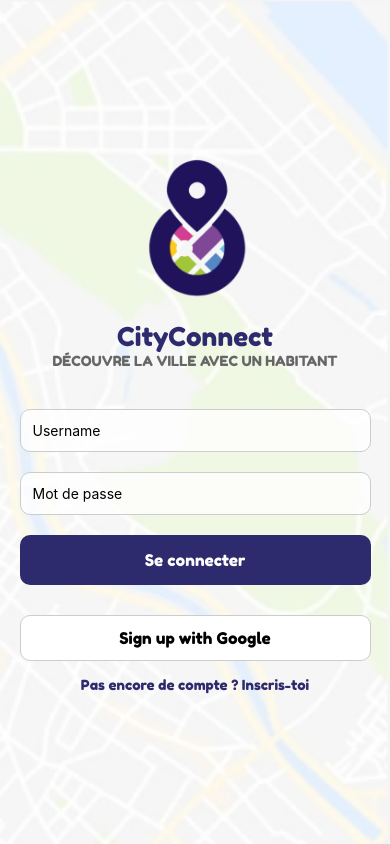
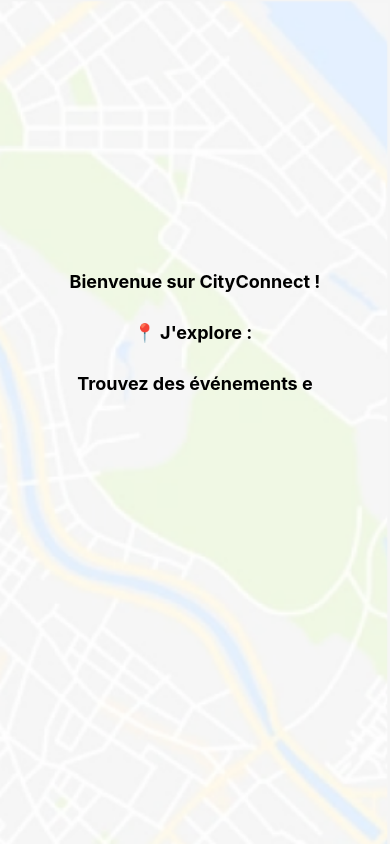
Before and after one commit to Mrenard72/frontend-cityconnect-, a React Native app: screen /Doc in a window 390 px wide. Built offline with nearby package versions, Linux system fonts and the light colour scheme; what expo-web-browser would draw is missing.

Commit message:
page doc

```diff
--- a/src/navigation/AppNavigator.js
+++ b/src/navigation/AppNavigator.js
@@ -20,6 +20,7 @@ import ServicesScreen from '../screens/ServicesScreen';
 import RestaurantsScreen from '../screens/RestaurantsScreen';
 import UserProfileScreen from '../screens/UserProfileScreen';
 import MyPageScreen from '../screens/MyPageScreen';
+import DocScreen from '../screens/DocScreen';
 
 // ajout screen dans mes infos
 import Z_InfosScreen from '../screens/Z_InfosScreen';
@@ -56,6 +57,7 @@ const DashboardStack = () => {
       <DashboardStackNav.Screen name="Explore" component={ExploreScreen} />
       <DashboardStackNav.Screen name="Activity" component={ActivityScreen} />
       <DashboardStackNav.Screen name="Restaurants" component={RestaurantsScreen} />
+      <DashboardStackNav.Screen name="Doc" component={DocScreen} />
     </DashboardStackNav.Navigator>
   );
 };
@@ -212,6 +214,7 @@ const AppNavigator = () => {
           <Stack.Screen name="Sorties" component={SortiesScreen} options={{ headerShown: false }} />
           <Stack.Screen name="Services" component={ServicesScreen} options={{ headerShown: false }} />
           <Stack.Screen name="UserProfileScreen" component={UserProfileScreen} options={{ headerShown: false }} />
+          <Stack.Screen name="Doc" component={DocScreen} options={{ headerShown: false }} />
         </>
       )}
     </Stack.Navigator>
--- a/src/screens/DashboardScreen.js
+++ b/src/screens/DashboardScreen.js
@@ -34,6 +34,11 @@ const DashboardScreen = ({ navigation }) => {
             <Text style={styles.cardText}>Je fais découvrir</Text>
           </View>
         </TouchableOpacity>
+        <TouchableOpacity style={styles.card} onPress={() => navigation.navigate('Doc')}>
+          <View style={styles.overlay}>
+            <Text style={styles.cardTextEnSavoirPlus}>En savoir +</Text>
+          </View>
+        </TouchableOpacity>
       </View>
     </ImageBackground>
   );
@@ -50,7 +55,8 @@ const styles = StyleSheet.create({
   container: {
     width: '90%',
     alignItems: 'center',
-    marginTop: 50,
+    marginTop: 130,
+    marginBottom: 10,
 
   },
   logo: {
@@ -62,14 +68,15 @@ const styles = StyleSheet.create({
     fontSize: 26,
     fontFamily: 'FredokaOne',
     color: '#2D2A6E',
-    marginBottom: 20,
+    marginBottom: 10,
+    marginTop: 160,
   },
   card: {
     width: '100%',
     height: 150,
     borderRadius: 10,
     overflow: 'hidden',
-    marginBottom: 10,
+    marginBottom:10,
     borderColor: '#20135B',
   },
   cardImage: {
@@ -88,6 +95,15 @@ const styles = StyleSheet.create({
     marginBottom: 10,
     paddingVertical: 50,
   },
+  cardTextEnSavoirPlus: {
+    fontSize: 30,
+    fontFamily: 'FredokaOne',
+    color: '#20135B', // ✅ Couleur changée ici
+    textAlign: 'center',
+    marginTop: 'auto',
+    marginBottom: 10,
+    paddingVertical: 50,
+  }
 });
 
 export default DashboardScreen;
--- /dev/null
+++ b/src/screens/DocScreen.js
@@ -0,0 +1,66 @@
+import React, { useState, useEffect } from 'react';
+import { View, Text, StyleSheet, Animated, ImageBackground } from 'react-native';
+
+const DocScreen = () => {
+  const steps = [
+    "Bienvenue sur CityConnect !",
+    "📍 J'explore : ",
+    "Trouvez des événements en temps réel créé par la communauté près de chez vous ou dans la ville de votre choix.",
+    "🔎 Affinez votre recherche par localisation, type d’activité : sport, culture, gastronomie, sorties…",
+    "📅 Sélectionnez une date pour voir les événements disponibles ce jour-là.",
+    "📌 Je fais découvrir : ",
+    " Ajoutez vos propres événements et partagez avec la communauté !",
+    "🚀 Partagez vos passions et créez des rencontres enrichissantes."
+  ];
+
+  const [visibleText, setVisibleText] = useState(steps.map(() => ""));
+
+  useEffect(() => {
+    steps.forEach((step, stepIndex) => {
+      step.split("").forEach((_, charIndex) => {
+        setTimeout(() => {
+          setVisibleText((prev) => {
+            const newText = [...prev];
+            newText[stepIndex] = step.slice(0, charIndex + 1);
+            return newText;
+          });
+        }, stepIndex * 2000 + charIndex * 50); // Délai entre chaque lettre
+      });
+    });
+  }, []);
+
+  return (
+    <ImageBackground source={require('../../assets/background.png')} style={styles.background}>
+    <View style={styles.container}>
+      {visibleText.map((step, index) => (
+        <Text key={index} style={styles.text}>{step}</Text>
+      ))}
+    </View>
+    </ImageBackground>
+  );
+};
+
+const styles = StyleSheet.create({
+    background: {
+        flex: 1,
+        width: '100%',
+        height: '100%',
+        justifyContent: 'center',
+        alignItems: 'center',
+    },
+  container: {
+    flex: 1,
+    justifyContent: 'center',
+    alignItems: 'center',
+
+    padding: 20
+  },
+  text: {
+    fontSize: 18,
+    fontWeight: 'bold',
+    textAlign: 'center',
+    marginBottom: 30,
+  }
+});
+
+export default DocScreen;
```
